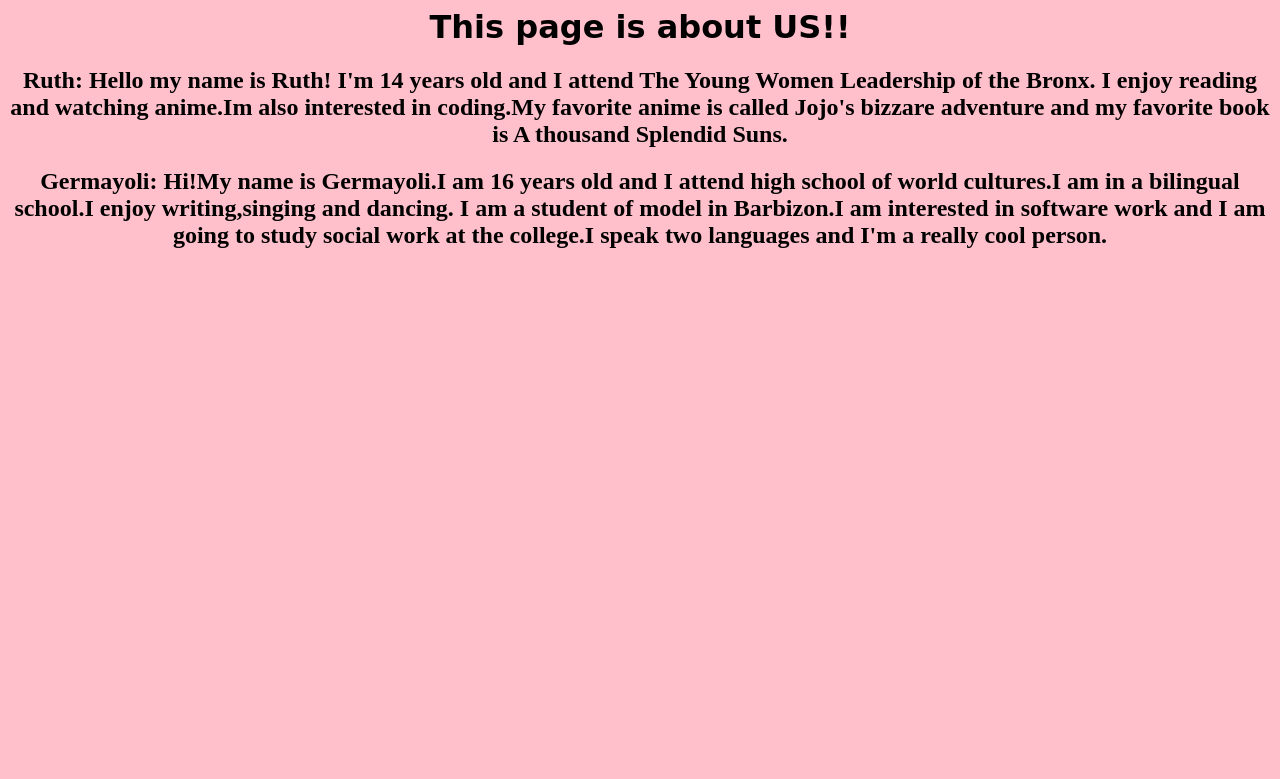
After one commit to Ruth-cell/Awesome-Quote-Generator, a Flask app: page /aboutus in a window 1280 px wide. The commit adds this page. Shown: the top 779 px of the page. Run offline with Flask 2, Linux system fonts and the light colour scheme.

Commit message:
first commit

```diff
--- a/app.py
+++ b/app.py
@@ -15,6 +15,11 @@ app = Flask(__name__)
 @app.route('/index')
 def index():
       return render_template('index.html',time=datetime.now())
+
+@app.route('/aboutus')
+def aboutus():
+    return render_template('aboutus.html', time=datetime.now())
+
 
 @app.route('/results' , methods = ['GET', 'POST'])
 def results():
--- /dev/null
+++ b/static/css/aboutus.css
@@ -0,0 +1,13 @@
+body{
+    background-color: pink
+}
+
+
+h1{
+    font-family: 'Kaushan Script', cursive;
+    text-align: center;
+}
+
+h2{
+    text-align: center;
+}
--- /dev/null
+++ b/templates/aboutus.html
@@ -0,0 +1,23 @@
+<html>
+    <head>
+        <title>About Us</title>
+        <link rel="stylesheet" type="text/css" href="static/css/aboutus.css?q={{ time }}" />
+    </head>
+    <body>
+        <h1>
+            This page is about US!!
+        </h1>
+        <h2>
+            Ruth: Hello my name is Ruth! I'm 14 years old and I attend The Young
+            Women Leadership of the Bronx. I enjoy reading and watching anime.Im
+            also interested in coding.My favorite anime is called Jojo's bizzare
+            adventure and my favorite book is A thousand Splendid Suns.
+        </h2>
+        <h2>
+            Germayoli: Hi!My name is Germayoli.I am 16 years old and I attend high school
+            of world cultures.I am in a bilingual school.I enjoy writing,singing and dancing.
+            I am a student of model in Barbizon.I am interested in software work and I am going
+            to study social work at the college.I speak two languages and I'm a really cool person.
+        </h2>
+    </body>
+</html>
--- a/templates/results.html
+++ b/templates/results.html
@@ -7,13 +7,15 @@
   <meta name="viewport" content="width=device-width, initial-scale=1">
   <title>Awesome Quote Generator</title>
   <!-- Custom CSS -->
-  <link rel="stylesheet" type="text/css" href="static/css/results.css?q={{ time }}" />
+    <link rel="stylesheet" type="text/css" href="static/css/results.css?q={{ time }}" />
+    <link rel="stylesheet" type="text/css" href="static/css/aboutus.css?q={{ time }}" />
   <!-- Custom Fonts -->
   <link href="font-awesome/css/font-awesome.min.css" rel="stylesheet" type="text/css">
   <link href="https://fonts.googleapis.com/css?family=Lato:300,400,700,300italic,400italic,700italic" rel="stylesheet" type="text/css">
   <link href="https://fonts.googleapis.com/css2?family=Dancing+Script:wght@500&family=Kaushan+Script&family=Roboto&display=swap" rel="stylesheet">
+  <link href="https://fonts.googleapis.com/css2?family=Dancing+Script:wght@500&family=Kaushan+Script&family=Roboto&display=swap" rel="stylesheet">
 </head>
-class="center">
+.class="center"
 <body>
  <h2>{{props.quote}}</h2>
  <img src= {{props.image}} alt="Positive Quote" width="500" height="600">
```
